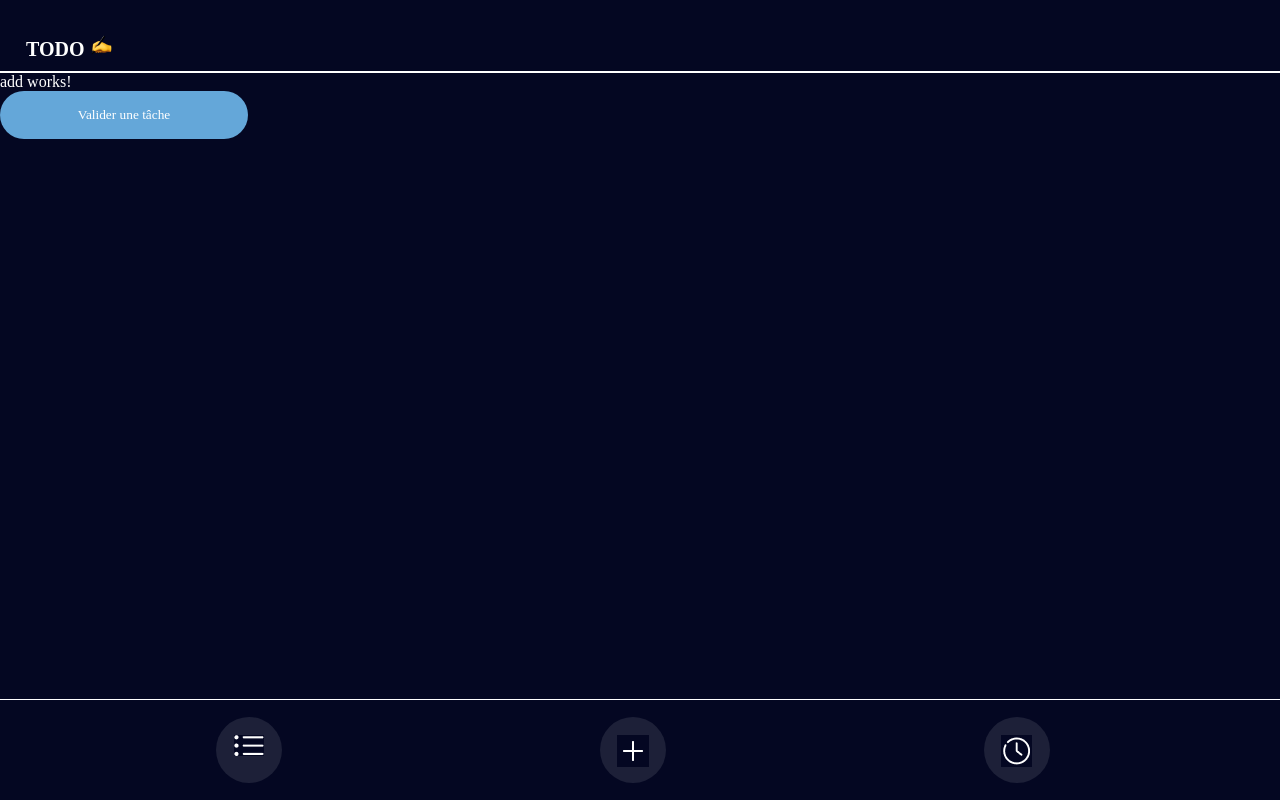
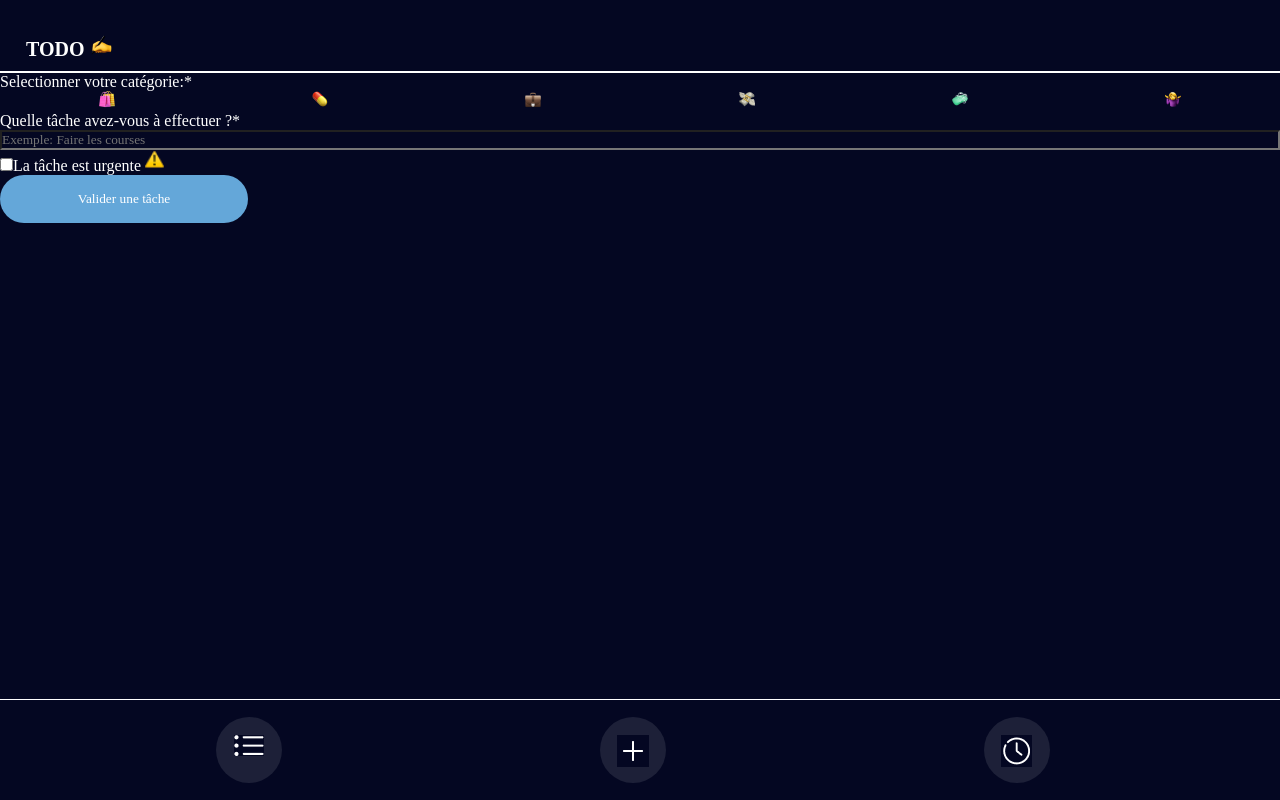
Before and after one commit to cpoiny/TODO, an Angular app in the folder TODO/: page /add in a window 1280 px wide. Built offline with nearby package versions, Linux system fonts and the light colour scheme; a web font is replaced by a local one.

Commit message:
html de la page add

```diff
--- a/TODO/src/app/pages/add/add.component.css
+++ b/TODO/src/app/pages/add/add.component.css
@@ -0,0 +1,13 @@
+.flex {
+    display: flex;
+    justify-content: space-around;
+}
+ul li {
+    list-style: none;
+}
+form{
+    flex-direction: column;
+}
+img{
+    display: inline;
+}
--- a/TODO/src/app/pages/add/add.component.html
+++ b/TODO/src/app/pages/add/add.component.html
@@ -1,2 +1,42 @@
-<p>add works!</p>
+<p>Selectionner votre catégorie:*</p>
+
+<!-- Liste des catégories -->
+<ul class="flex">
+    <li>
+        <a href=""><img src="assets/icons/shopping-icon.png" alt="icon_shopping"></a>
+    </li>
+    <li>
+        <a href=""><img src="assets/icons/health-icon.png" alt="iconehealth"></a>
+    </li>
+    <li>
+        <a href=""><img src="assets/icons/work-icon.png" alt="icon_work"></a>
+    </li>
+    <li>
+        <a href=""><img src="assets/icons/bill-icon.png" alt="icon_bill"></a>
+    </li>
+    <li>
+        <a href=""><img src="assets/icons/cleaning-icon.png" alt="icon-cleaning"></a>
+    </li>
+    <li>
+        <a href=""><img src="assets/icons/other-icon.png" alt="other"></a>
+    </li>
+
+</ul>
+
+<!-- Formulaire -->
+
+<form class="flex" action="">
+    <label for="">Quelle tâche avez-vous à effectuer ?*</label>
+    <input type="text" placeholder="Exemple: Faire les courses">
+
+    <!-- Option urgence de la taĉhe -->
+    <div>
+
+        <input type="checkbox">La tâche est urgente
+        <img src="assets/icons/urgent-icon.png" alt="icon_urgent" width="20px">
+
+    </div>
+
+</form>
+
 <app-button></app-button>
```
